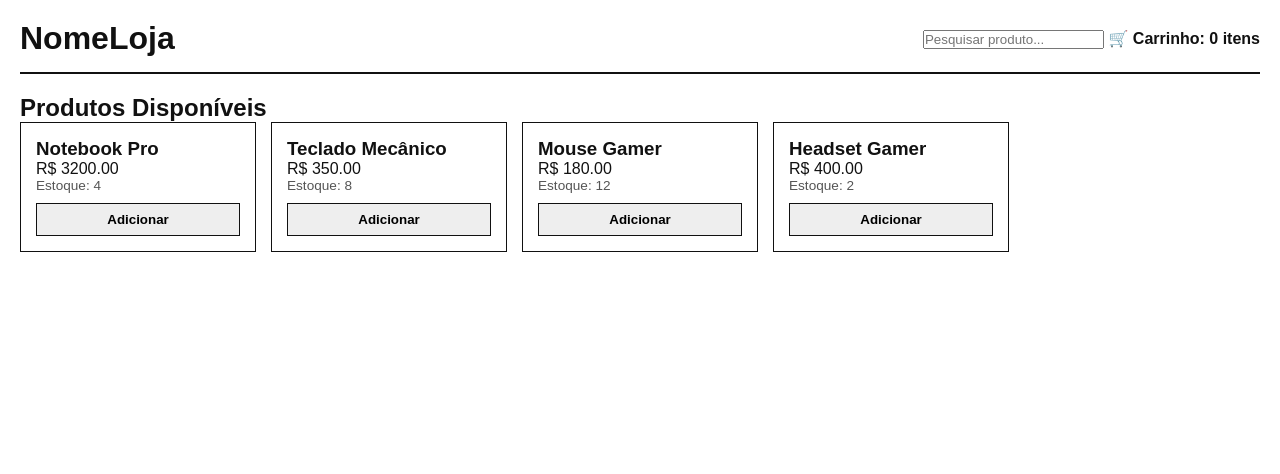
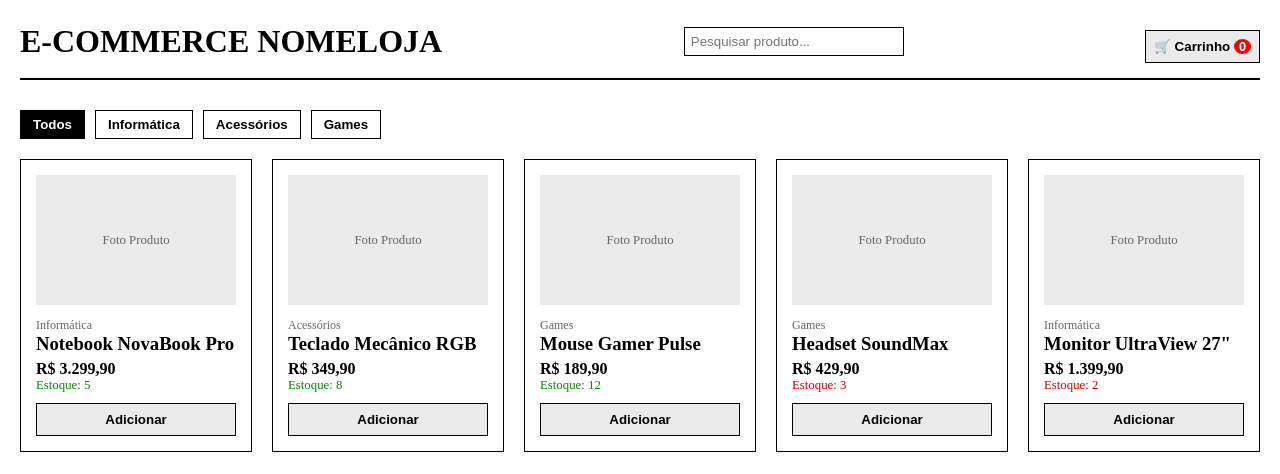
Before and after one commit to jhony0413/at2-programacao_web, a plain HTML site: page index.html in a window 1280 px wide. Drawn offline with Linux system fonts and the light colour scheme.

Commit message:
Barra de pesquisa, filtro por categoria e barra lateral do carrinho adicionados!

```diff
--- a/index.html
+++ b/index.html
@@ -13,9 +13,9 @@
     }
 
     body {
-            font-family: sans-serif;
+      font-family: 'Times New Roman', Times, serif;
       padding: 20px;
-            color: rgb(17, 17, 17);
+      color: rgb(0, 0, 0);
       background: rgb(255, 255, 255);
     }
 
@@ -23,29 +23,67 @@
       display: flex;
       justify-content: space-between;
       align-items: center;
-            border-bottom: 2px solid rgb(17, 17, 17);
+      border-bottom: 2px solid rgb(0, 0, 0);
       padding-bottom: 15px;
       margin-bottom: 20px;
+      flex-wrap: wrap;
+      gap: 10px;
+    }
+
+    .pesquisa input {
+      padding: 6px;
+      border: 1px solid rgb(0, 0, 0);
+      width: 220px;
+    }
+
+    .categorias {
+      display: flex;
+      gap: 10px;
+      margin-bottom: 20px;
+      overflow-x: auto;
+    }
+
+    .categoria {
+      background: rgb(255, 255, 255);
+      border: 1px solid rgb(0, 0, 0);
+      padding: 6px 12px;
+      cursor: pointer;
+    }
+
+    .categoria.ativa {
+      background: rgb(0, 0, 0);
+      color: rgb(255, 255, 255);
     }
 
     .produtos {
       display: grid;
-            grid-template-columns: repeat(auto-fill, minmax(200px, 1fr));
-            gap: 15px;
+      grid-template-columns: repeat(auto-fill, minmax(220px, 1fr));
+      gap: 20px;
     }
 
     .cartao {
-            border: 1px solid rgb(17, 17, 17);
+      border: 1px solid rgb(0, 0, 0);
       padding: 15px;
       display: flex;
       flex-direction: column;
       justify-content: space-between;
     }
 
+    .imagem-produto {
+      height: 130px;
+      background: rgb(235, 235, 235);
+      margin-bottom: 10px;
+      display: flex;
+      align-items: center;
+      justify-content: center;
+      font-size: 0.8rem;
+      color: rgb(102, 102, 102);
+    }
+
     button {
       cursor: pointer;
-            background: rgb(238, 238, 238);
-            border: 1px solid rgb(17, 17, 17);
+      background: rgb(235, 235, 235);
+      border: 1px solid rgb(0, 0, 0);
       padding: 8px;
       margin-top: 10px;
       font-weight: bold;
@@ -55,8 +93,50 @@
       background: rgb(204, 204, 204);
     }
 
-        .carrinho-info {
-            font-weight: bold;
+    .botao-carrinho {
+      position: relative;
+    }
+
+    .contador {
+      background: rgb(255, 0, 0);
+      color: rgb(255, 255, 255);
+      border-radius: 50%;
+      padding: 0 5px;
+      font-size: 0.8rem;
+    }
+
+    .carrinho-gaveta {
+      position: fixed;
+      right: 0;
+      top: 0;
+      width: 320px;
+      height: 100%;
+      background: rgb(255, 255, 255);
+      border-left: 2px solid rgb(0, 0, 0);
+      padding: 20px;
+      display: none;
+      flex-direction: column;
+      z-index: 10;
+    }
+
+    .carrinho-gaveta.aberta {
+      display: flex;
+    }
+
+    .lista-itens {
+      flex: 1;
+      overflow-y: auto;
+      margin-top: 10px;
+    }
+
+    .item-carrinho {
+      display: flex;
+      justify-content: space-between;
+      align-items: center;
+      border-bottom: 1px solid rgb(225, 225, 225);
+      padding-bottom: 8px;
+      margin-bottom: 8px;
+      font-size: 0.9rem;
     }
   </style>
 </head>
@@ -64,92 +144,134 @@
 <body>
 
   <header>
-        <h1>NomeLoja</h1>
-        <div>
-            <input type="search" id="campoBusca" placeholder="Pesquisar produto...">
-            <span class="carrinho-info">🛒 Carrinho: <span id="contadorCarrinho">0</span> itens</span>
+    <h1>E-COMMERCE NOMELOJA</h1>
+    <div class="pesquisa">
+      <input type="search" id="campoPesquisa" placeholder="Pesquisar produto...">
     </div>
+    <button class="botao-carrinho" id="botaoAbrirCarrinho">
+      🛒 Carrinho <span class="contador" id="contadorCarrinho">0</span>
+    </button>
   </header>
 
   <main>
-        <h2>Produtos Disponíveis</h2>
+    <div class="categorias" id="listaCategorias"></div>
     <section class="produtos" id="gradeProdutos"></section>
   </main>
 
+  <aside class="carrinho-gaveta" id="gavetaCarrinho">
+    <h2>Seu Carrinho</h2>
+    <div class="lista-itens" id="listaItensCarrinho"></div>
+    <div style="border-top: 2px solid rgb(0, 0, 0); padding-top: 10px; margin-top: 10px;">
+      <p><strong>Subtotal: </strong><span id="valorSubtotal">R$ 0,00</span></p>
+      <button style="width: 100%; background: rgb(0, 0, 0); color: rgb(255, 255, 255);" id="botaoFecharCarrinho">Fechar Carrinho</button>
+    </div>
+  </aside>
+
   <script>
+    const dinheiro = new Intl.NumberFormat("pt-BR", { style: "currency", currency: "BRL" });
 
     const produtos = [
-            { id: "1", nome: "Notebook Pro", preco: 3200, estoque: 4 },
-            { id: "2", nome: "Teclado Mecânico", preco: 350, estoque: 8 },
-            { id: "3", nome: "Mouse Gamer", preco: 180, estoque: 12 },
-            { id: "4", nome: "Headset Gamer", preco: 400, estoque: 2 }
+      { id: "1", nome: "Notebook NovaBook Pro", categoria: "Informática", preco: 3299.90, estoque: 5 },
+      { id: "2", nome: "Teclado Mecânico RGB", categoria: "Acessórios", preco: 349.90, estoque: 8 },
+      { id: "3", nome: "Mouse Gamer Pulse", categoria: "Games", preco: 189.90, estoque: 12 },
+      { id: "4", nome: "Headset SoundMax", categoria: "Games", preco: 429.90, estoque: 3 },
+      { id: "5", nome: "Monitor UltraView 27\"", categoria: "Informática", preco: 1399.90, estoque: 2 }
     ];
 
     let carrinho = [];
+    let categoriaAtual = "Todos";
+    const categorias = ["Todos", ...new Set(produtos.map(p => p.categoria))];
 
     const gradeProdutos = document.getElementById("gradeProdutos");
+    const listaCategorias = document.getElementById("listaCategorias");
+    const campoPesquisa = document.getElementById("campoPesquisa");
     const contadorCarrinho = document.getElementById("contadorCarrinho");
-        const campoBusca = document.getElementById("campoBusca");
+    const gavetaCarrinho = document.getElementById("gavetaCarrinho");
+    const listaItensCarrinho = document.getElementById("listaItensCarrinho");
+    const valorSubtotal = document.getElementById("valorSubtotal");
 
-        function renderizarProdutos(filtro = "") {
+    function renderizarCategorias() {
+      listaCategorias.innerHTML = "";
+      categorias.forEach(cat => {
+        const btn = document.createElement("button");
+        btn.className = "categoria" + (cat === categoriaAtual ? " ativa" : "");
+        btn.textContent = cat;
+        btn.addEventListener("click", () => {
+          categoriaAtual = cat;
+          renderizarCategorias();
+          renderizarProdutos();
+        });
+        listaCategorias.appendChild(btn);
+      });
+    }
+
+    function renderizarProdutos() {
+      const busca = campoPesquisa.value.toLowerCase();
+      const filtrados = produtos.filter(p => {
+        const matchCat = categoriaAtual === "Todos" || p.categoria === categoriaAtual;
+        const matchBusca = p.nome.toLowerCase().includes(busca);
+        return matchCat && matchBusca;
+      });
+
       gradeProdutos.innerHTML = "";
-
-            const filtrados = produtos.filter(p => p.nome.toLowerCase().includes(filtro.toLowerCase()));
-
       if (filtrados.length === 0) {
         gradeProdutos.innerHTML = "<p>Nenhum produto encontrado.</p>";
         return;
       }
 
-            filtrados.forEach(produto => {
-                const cartao = document.createElement("div");
+      filtrados.forEach(p => {
+        const cartao = document.createElement("article");
         cartao.className = "cartao";
         cartao.innerHTML = `
           <div>
-            <h3>${produto.nome}</h3>
-            <p>R$ ${produto.preco.toFixed(2)}</p>
-            <p style="font-size: 0.85rem; color: #555;">Estoque: ${produto.estoque}</p>
+            <div class="imagem-produto">Foto Produto</div>
+            <span style="font-size: 0.75rem; color: #666;">${p.categoria}</span>
+            <h3>${p.nome}</h3>
+            <p style="margin-top: 5px;"><strong>${dinheiro.format(p.preco)}</strong></p>
+            <p style="font-size: 0.8rem; color: ${p.estoque <= 3 ? '#c00' : '#080'};">Estoque: ${p.estoque}</p>
           </div>
-          <button onclick="adicionarAoCarrinho('${produto.id}')">Adicionar</button>
+          <button onclick="adicionar('${p.id}')" ${p.estoque === 0 ? 'disabled' : ''}>Adicionar</button>
         `;
         gradeProdutos.appendChild(cartao);
       });
     }
 
-        function adicionarAoCarrinho(id) {
-            const produto = produtos.find(p => p.id === id);
-            if (!produto || produto.estoque <= 0) {
-                alert("Produto indisponível!");
-                return;
+    function adicionar(id) {
+      const prod = produtos.find(p => p.id === id);
+      const item = carrinho.find(i => i.id === id);
+
+      if (item) {
+        if (item.qtd < prod.estoque) item.qtd++;
+        else { alert("Estoque máximo atingido!"); return; }
+      } else {
+        carrinho.push({ id: prod.id, nome: prod.nome, preco: prod.preco, qtd: 1 });
       }
-
-            const itemNoCarrinho = carrinho.find(item => item.id === id);
-            if (itemNoCarrinho) {
-                if (itemNoCarrinho.qtd < produto.estoque) {
-                    itemNoCarrinho.qtd++;
-                } else {
-                    alert("Estoque máximo atingido!");
-                    return;
-                }
-            } else {
-                carrinho.push({ id: produto.id, nome: produto.nome, preco: produto.preco, qtd: 1 });
-            }
-
       atualizarCarrinho();
     }
 
     function atualizarCarrinho() {
-            const totalItens = carrinho.reduce((soma, item) => soma + item.qtd, 0);
-            contadorCarrinho.textContent = totalItens;
+      const totalQtd = carrinho.reduce((acc, item) => acc + item.qtd, 0);
+      const subtotal = carrinho.reduce((acc, item) => acc + (item.preco * item.qtd), 0);
+
+      contadorCarrinho.textContent = totalQtd;
+      valorSubtotal.textContent = dinheiro.format(subtotal);
+
+      listaItensCarrinho.innerHTML = "";
+      carrinho.forEach(item => {
+        const div = document.createElement("div");
+        div.className = "item-carrinho";
+        div.innerHTML = `<span>${item.nome} (x${item.qtd})</span> <strong>${dinheiro.format(item.preco * item.qtd)}</strong>`;
+        listaItensCarrinho.appendChild(div);
+      });
     }
 
-        campoBusca.addEventListener("input", (e) => {
-            renderizarProdutos(e.target.value);
-        });
+    document.getElementById("botaoAbrirCarrinho").addEventListener("click", () => gavetaCarrinho.classList.add("aberta"));
+    document.getElementById("botaoFecharCarrinho").addEventListener("click", () => gavetaCarrinho.classList.remove("aberta"));
+    campoPesquisa.addEventListener("input", renderizarProdutos);
 
+    renderizarCategorias();
     renderizarProdutos();
   </script>
-
 </body>
 
 </html>
```
Lines whose indentation alone changed are shown as unchanged.
